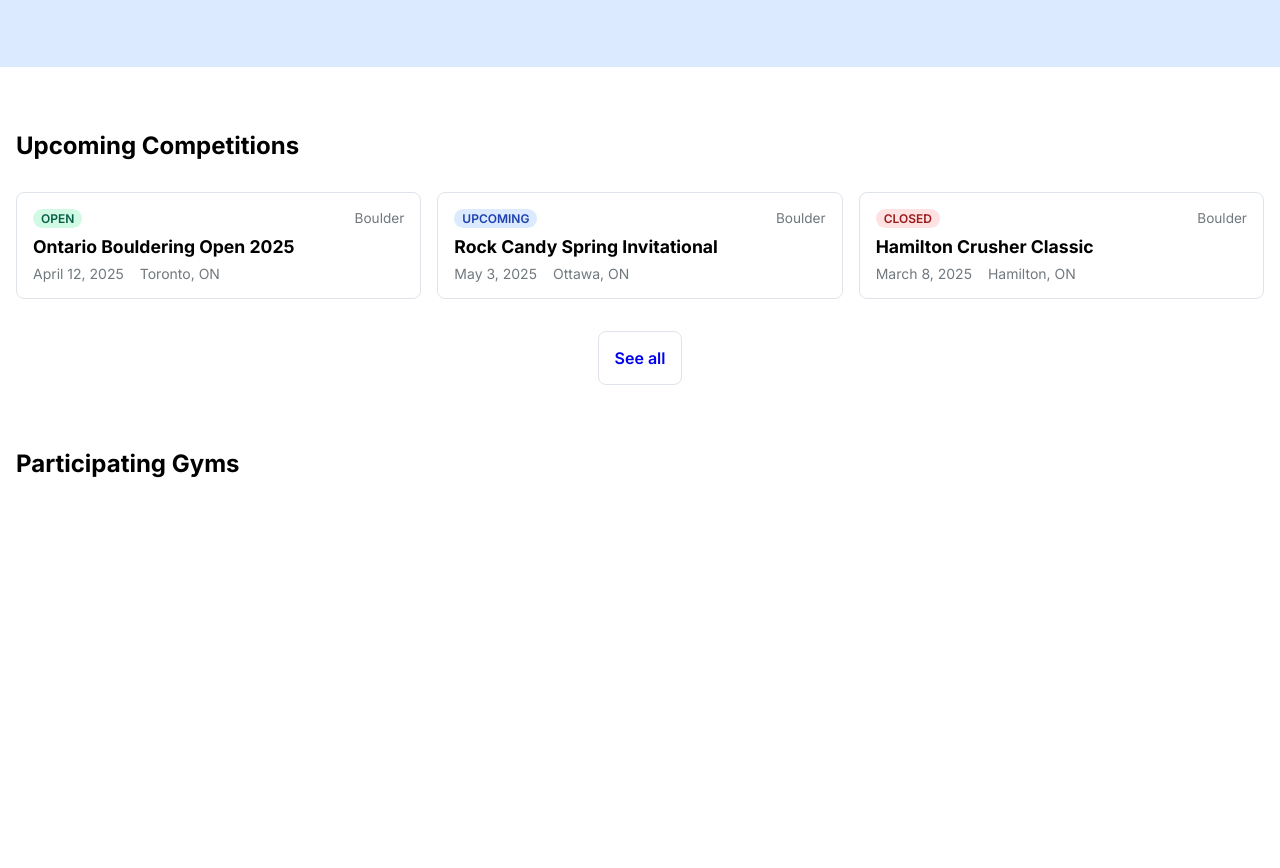
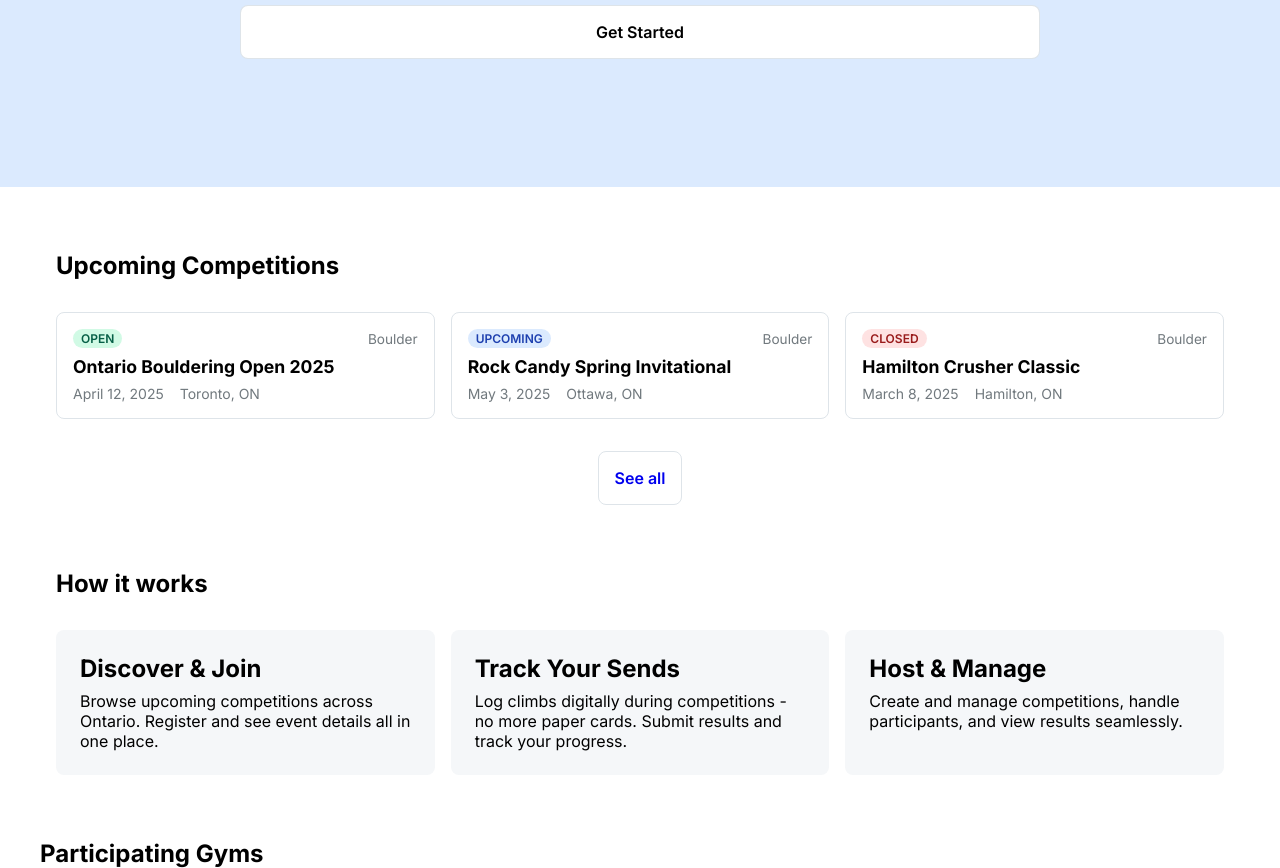
Before and after one commit to edwardsues/climb-comp-hub, a React app in the folder frontend/: page / in a window 1280 px wide. Shown: the part 340-1208 px from the top of the page. Before the commit the page ends 818 px from the top, so only its background shows below. Built offline with nearby package versions, Linux system fonts and the light colour scheme; no server answers; the HTML template or start-up script is replaced by a standard one.

Commit message:
Frontend/landing page (#22)
* remove auth0 styling

* add competition card component

* landing page + navbar changes

* update padding

* feat: landing page

```diff
--- a/frontend/src/index.scss
+++ b/frontend/src/index.scss
@@ -13,7 +13,9 @@ body {
 
 p,
 h1,
-ul {
+ul,
+h2,
+h3 {
     margin: 0;
 }
 
--- a/frontend/src/routes/index.tsx
+++ b/frontend/src/routes/index.tsx
@@ -33,7 +33,7 @@ export const Route = createFileRoute("/")({
 });
 
 function Home() {
-    const { isAuthenticated, getAccessTokenSilently } = useAuth0();
+    const { isAuthenticated, getAccessTokenSilently, loginWithRedirect } = useAuth0();
 
     useEffect(() => {
         if (isAuthenticated) {
@@ -46,6 +46,12 @@ function Home() {
             <section className="intro">
                 <h1>Find comps, climb harder, and prove your sends - all in one place.</h1>
                 <h2>ClimbHub is a unified platform for discovering and competing in Ontario bouldering competitions.</h2>
+                <h2>All Ontario competitions in one place - no more hunting.</h2>
+                {!isAuthenticated && (
+                    <button className="intro-button get-started" onClick={() => loginWithRedirect()}>
+                        Get Started
+                    </button>
+                )}
             </section>
 
             <section className="upcoming-comps">
@@ -55,9 +61,30 @@ function Home() {
                         <CompetitionCard key={comp.name} {...comp} />
                     ))}
                 </ul>
-                <Link to="/competitions" className="see-all">
+                <Link to="/competitions" className="intro-button">
                     See all
                 </Link>
+            </section>
+
+            <section className="how-it-works">
+                <h1>How it works</h1>
+                <div className="how-it-works-grid">
+                    <div className="how-it-works-card">
+                        <h2>Discover & Join</h2>
+                        <p>Browse upcoming competitions across Ontario. Register and see event details all in one place.</p>
+                    </div>
+                    <div className="how-it-works-card">
+                        <h2>Track Your Sends</h2>
+                        <p>
+                            Log climbs digitally during competitions - no more paper cards. Submit results and track your
+                            progress.
+                        </p>
+                    </div>
+                    <div className="how-it-works-card">
+                        <h2>Host & Manage</h2>
+                        <p>Create and manage competitions, handle participants, and view results seamlessly.</p>
+                    </div>
+                </div>
             </section>
 
             <section className="participating-gyms">
--- a/frontend/src/styles/index.scss
+++ b/frontend/src/styles/index.scss
@@ -11,11 +11,21 @@
     background-color: #dbeafe;
     padding: 64px 16px;
     text-align: center;
+    gap: 16px;
+
+    & > * {
+        max-width: 800px;
+        width: 100%;
+    }
 }
 
 .upcoming-comps,
-.participating-gyms {
-    padding: 0 16px;
+.participating-gyms,
+.how-it-works {
+    max-width: 1200px;
+    width: 100%;
+    margin: 0 auto;
+    box-sizing: border-box;
 }
 
 .upcoming-comps {
@@ -24,17 +34,59 @@
     gap: 32px;
 }
 
-.see-all {
+.intro-button {
     align-self: center;
     border: 1px solid rgba(209, 217, 224, 0.7019607843);
     border-radius: 8px;
     font-weight: 600;
+    padding: 16px;
+
+    &.get-started {
+        background-color: white;
+    }
+    &:hover {
+        background-color: #ebebeb;
+    }
 }
 
 .competition-cards {
     display: grid;
     grid-template-columns: 1fr;
     gap: 16px;
+}
+
+h2 {
+    color: black;
+}
+
+.how-it-works {
+    padding: 0 16px;
+    display: flex;
+    flex-direction: column;
+    gap: 32px;
+}
+
+.upcoming-comps {
+    padding: 0 16px;
+}
+
+.how-it-works-grid {
+    display: grid;
+    grid-template-columns: 1fr;
+    gap: 16px;
+
+    @media (min-width: 768px) {
+        grid-template-columns: repeat(3, 1fr);
+    }
+}
+
+.how-it-works-card {
+    background-color: #f5f7f9;
+    border-radius: 8px;
+    padding: 24px;
+    display: flex;
+    flex-direction: column;
+    gap: 8px;
 }
 
 @media (min-width: 768px) {
```
